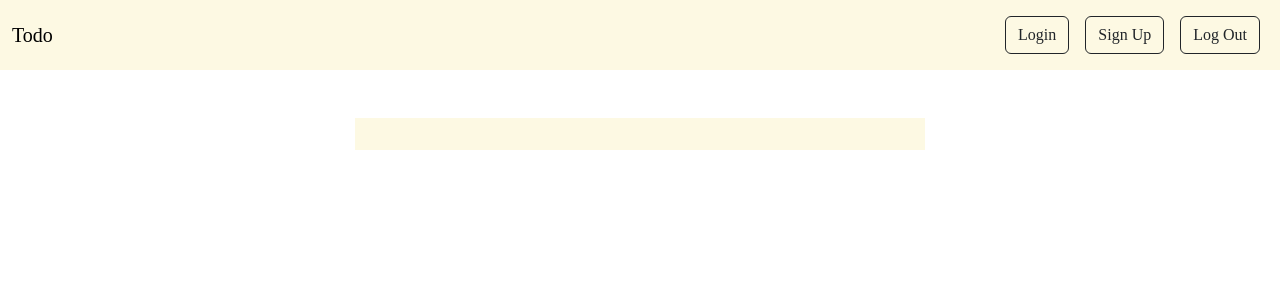
After one commit to ahmad-44/django-todo-app, a Django app: template templates/base.html in a window 1280 px wide. The commit adds this page. Shown: the top 300 px of the page. Run offline with Django 3.2, Linux system fonts and the light colour scheme; the template is opened without the code that fills it, so the values that code supplies are empty; some libraries are stand-ins or nearby versions.

Commit message:
Create base.HTML to provide same header and footer to all the files/pages. In this way, I won't have to repeat myself to edit the header links and css/js imports

```diff
--- /dev/null
+++ b/templates/base.html
@@ -0,0 +1,50 @@
+{% load static %}
+<!DOCTYPE html>
+<html lang="en">
+<head>
+    <meta charset="UTF-8">
+    <meta name="viewport" content="width=device-width, initial-scale=1.0">
+    <title>Document</title>
+    <link rel="stylesheet" href="{% static "styles/bootstrap.min.css" %}">
+    <link rel="stylesheet" href="{% static "styles/style.css" %}">
+</head>
+<body>
+    <nav class="navbar navbar-expand-lg navbar-light ">
+        <div class="container-fluid">
+          <a class="navbar-brand" href="/">Todo</a>
+          <button class="navbar-toggler" type="button" data-bs-toggle="collapse" data-bs-target="#navbarSupportedContent" aria-controls="navbarSupportedContent" aria-expanded="false" aria-label="Toggle navigation">
+            <span class="navbar-toggler-icon"></span>
+          </button>
+          <div class="collapse navbar-collapse  justify-content-end" id="navbarSupportedContent">
+                <div class="d-flex">
+                <ul class="navbar-nav me-auto mb-2 mb-lg-0">
+                <li class="nav-item">
+                    <a class="btn btn-outline-dark m-2" aria-current="page" href="accounts/login">Login</a>
+                </li>
+                <li class="nav-item">
+                    <a class="btn btn-outline-dark m-2" href="accounts/signup">Sign Up</a>
+                </li>
+                <li class="nav-item">
+                    <a class="btn btn-outline-dark m-2" href="accounts/logout">Log Out</a>
+                </li>
+                </div>
+            </ul>
+          </div>
+        </div>
+    </nav>
+
+    <div class="container mt-5"> <!-- Main App Goes Inside This Container-->
+        <div class="row d-flex align-items-center justify-content-center">
+            <div class="col-lg-6 align-middle p-3" id="app-box">
+                {% block content %}
+
+                {% endblock content %}
+                <script src="{% static "js/bootstrap.min.js" %}"></script>
+            </div>
+        </div>
+      </div>
+
+
+
+</body>
+</html>
```
Also changed, not shown: templates/backp.html (added, +72 -0 lines), templates/index.html (+3 -52 lines).
